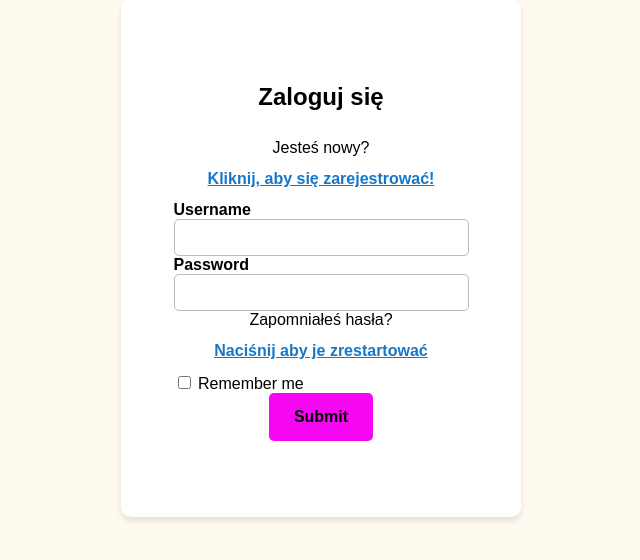
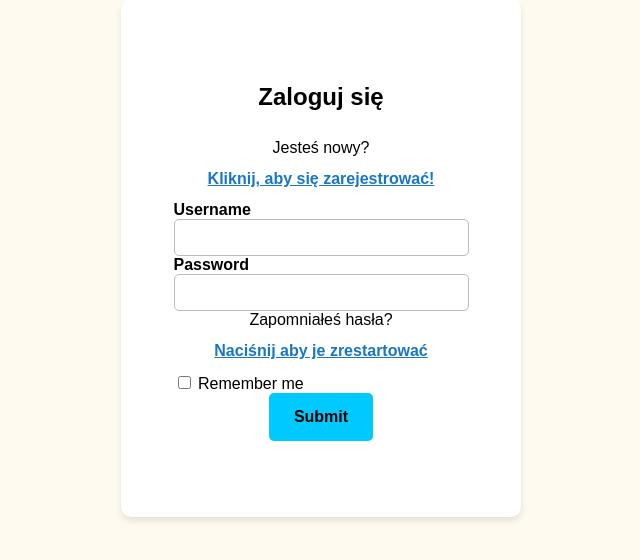
Before and after one commit to dawid-markowski/ProjPAINT, a Python web app: template app/templates/auth/login.html in a window 1280 px wide. Shown: the part 153-713 px from the top of the page, without its empty margins (319-959 px from the left). Run offline with Jinja, Linux system fonts and the light colour scheme; the template is opened without the code that fills it: most values are stand-ins (such as "Sample title", 1, 10 or a date in 2020); form fields are guessed from the names that the template uses.

Commit message:
zmiana koloru

```diff
--- a/app/templates/auth/login.html
+++ b/app/templates/auth/login.html
@@ -40,12 +40,12 @@
         }
 
         .form-control:focus {
-            border-color: #56a8e7;
+            border-color: #0879ee;
             box-shadow: 0 0 0 0.2rem rgba(116, 117, 119, 0.25);
         }
 
         .btn-primary {
-            background: #f507f1;
+            background: #00c9ff;
             border: none;
             padding: 15px 25px;
             border-radius: 5px;
```
